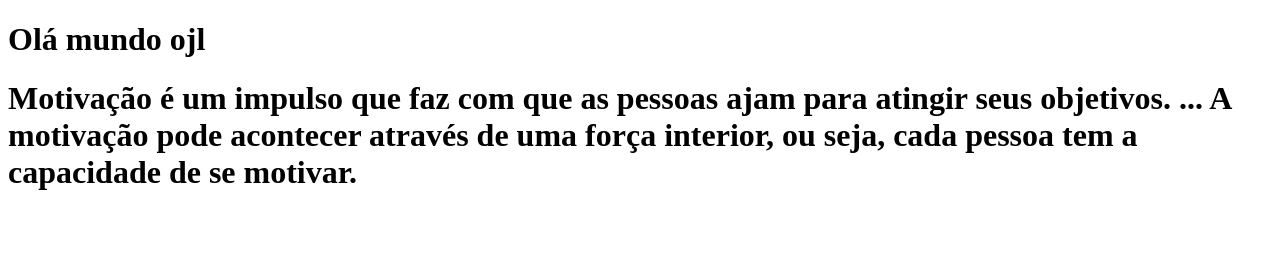
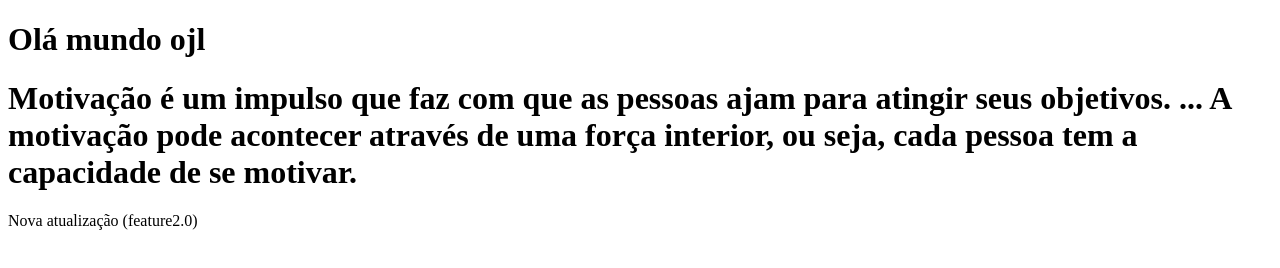
Before and after one commit to Jeferson2205/Aula_bootstrap, a plain HTML site: page index.html in a window 1280 px wide. Drawn offline with Linux system fonts and the light colour scheme.

Commit message:
atualização nova

```diff
--- a/index.html
+++ b/index.html
@@ -11,5 +11,7 @@
     <h1>Motivação é um impulso que faz com que as pessoas ajam para atingir seus objetivos. ...
          A motivação pode acontecer através de uma força interior, ou seja, cada pessoa tem a capacidade de se
           motivar.</h1>
+
+    <p>Nova atualização (feature2.0)</p>
 </body>
 </html>
```
